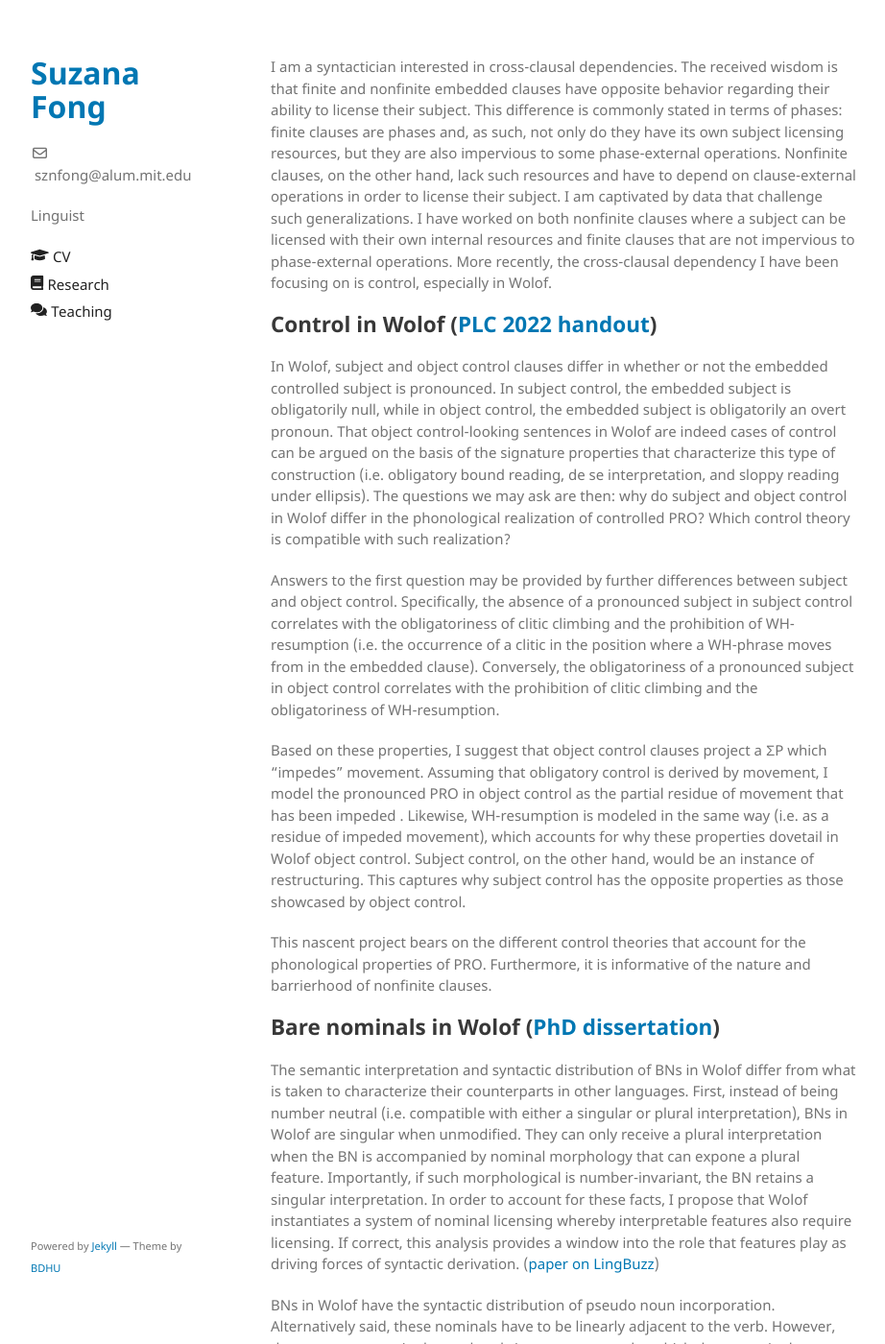
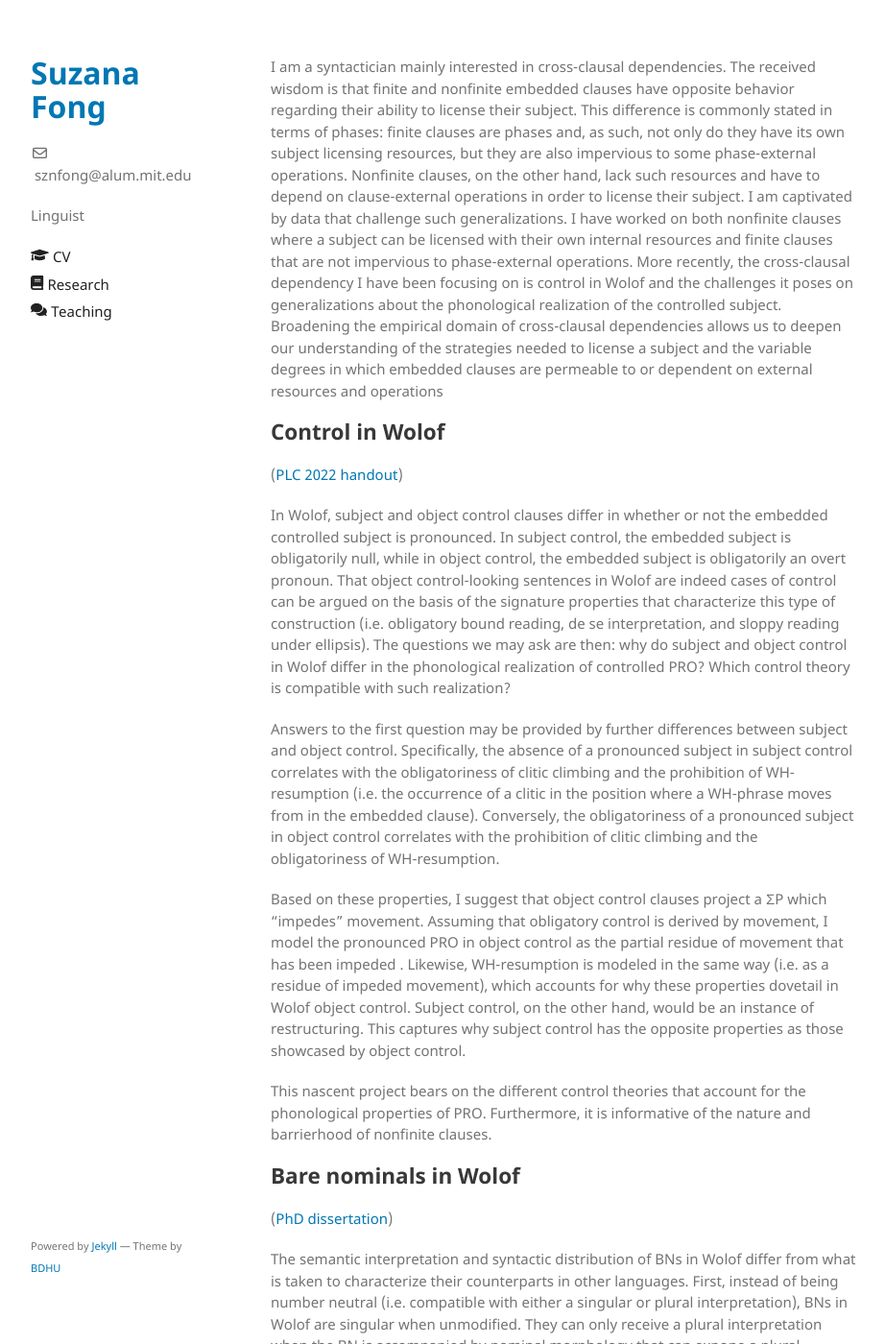
Before and after one commit to sznfng/sznfng.github.io, a Jekyll site: the page built from research.md, in a window 1280 px wide and 1400 px high. Shown: the whole window at 96% size, without its empty margins (178-1100 px from the left). Built offline with Jekyll 4.4.1, drawn with Linux system fonts in a browser that asks for light colours; some of the changed text lies outside the part shown.

Commit message:
Update research.md

```diff
--- a/research.md
+++ b/research.md
@@ -3,9 +3,11 @@ layout: default
 title: Research
 ---
 
-I am a syntactician interested in cross-clausal dependencies. The received wisdom is that finite and nonfinite embedded clauses have opposite behavior regarding their ability to license their subject. This difference is commonly stated in terms of phases: finite clauses are phases and, as such, not only do they have its own subject licensing resources, but they are also impervious to some phase-external operations. Nonfinite clauses, on the other hand, lack such resources and have to depend on clause-external operations in order to license their subject. I am captivated by data that challenge such generalizations. I have worked on both nonfinite clauses where a subject can be licensed with their own internal resources and finite clauses that are not impervious to phase-external operations. More recently, the cross-clausal dependency I have been focusing on is control, especially in Wolof.
+I am a syntactician mainly interested in cross-clausal dependencies. The received wisdom is that finite and nonfinite embedded clauses have opposite behavior regarding their ability to license their subject. This difference is commonly stated in terms of phases: finite clauses are phases and, as such, not only do they have its own subject licensing resources, but they are also impervious to some phase-external operations. Nonfinite clauses, on the other hand, lack such resources and have to depend on clause-external operations in order to license their subject. I am captivated by data that challenge such generalizations. I have worked on both nonfinite clauses where a subject can be licensed with their own internal resources and finite clauses that are not impervious to phase-external operations. More recently, the cross-clausal dependency I have been focusing on is control in Wolof and the challenges it poses on generalizations about the phonological realization of the controlled subject. Broadening the empirical domain of cross-clausal dependencies allows us to deepen our understanding of the strategies needed to license a subject and the variable degrees in which embedded clauses are permeable to or dependent on external resources and operations
 
-## Control in Wolof ([PLC 2022 handout](https://sznfng.github.io/Control_in_Wolof_PLC2022.pdf))
+## Control in Wolof
+
+([PLC 2022 handout](https://sznfng.github.io/Control_in_Wolof_PLC2022.pdf))
 
 In Wolof, subject and object control clauses differ in whether or not the embedded controlled subject is pronounced. In subject control, the embedded subject is obligatorily null, while in object control, the embedded subject is obligatorily an overt pronoun. That object control-looking sentences in Wolof are indeed cases of control can be argued on the basis of the signature properties that characterize this type of construction (i.e. obligatory bound reading, de se interpretation, and sloppy reading under ellipsis). The questions we may ask are then: why do subject and object control in Wolof differ in the phonological realization of controlled PRO? Which control theory is compatible with such realization?
 
```
Also changed, not shown: other parts of research.md (+10 -3 lines).
